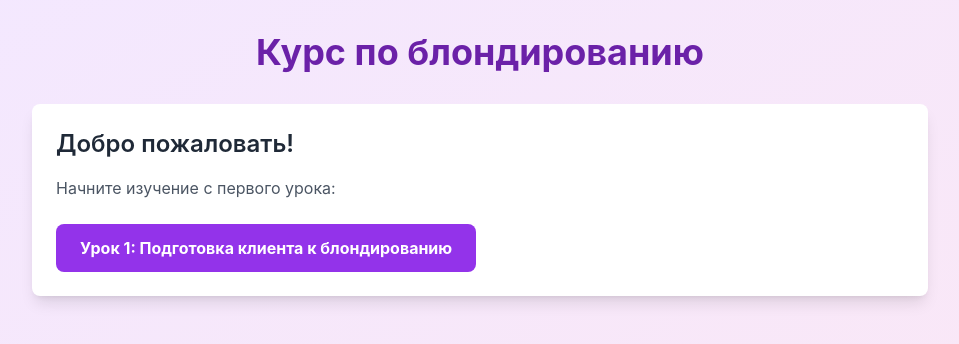
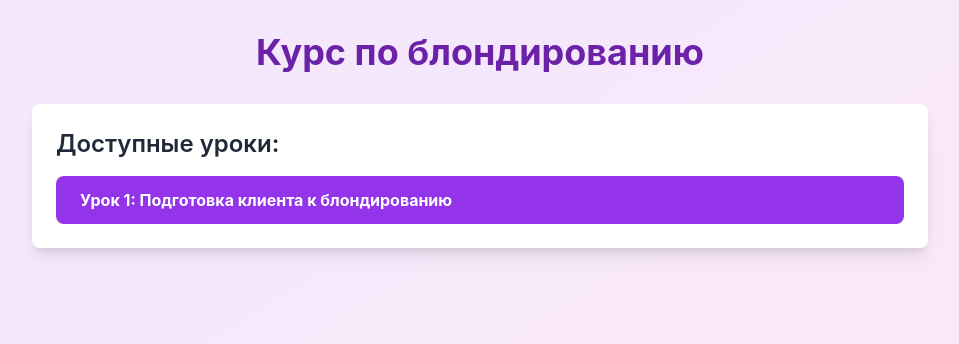
Before and after one commit to dbobkov245-source/blonding-app, a React (Vite) app: page / in a window 1280 px wide. Shown: the top 344 px of the page, without its empty margins (160-1119 px from the left). Built offline with nearby package versions, Linux system fonts and the light colour scheme.

Commit message:
Implement dynamic lesson loading and rendering
Added dynamic lesson loading from markdown files and rendered them as links.

```diff
--- a/src/Home.jsx
+++ b/src/Home.jsx
@@ -1,6 +1,39 @@
 import React from 'react';
 import { Link } from 'react-router-dom';
 
+// --- 1. АВТОМАТИЗАЦИЯ ---
+// Эта магия от Vite сканирует папку 'content/theory'
+// и загружает ВСЕ .md файлы оттуда как сырой текст.
+const lessonModules = import.meta.glob('./content/theory/*.md', {
+  eager: true, // Загрузить немедленно
+  as: 'raw',   // Импортировать как сырой текст
+});
+
+// --- 2. ОБРАБОТКА ФАЙЛОВ ---
+// Мы превращаем объект с файлами в удобный массив
+const lessons = Object.entries(lessonModules).map(([path, content]) => {
+  // path (путь) = "./content/theory/lesson-1.md"
+
+  // 2.1. Извлекаем ID урока (например, "lesson-1")
+  const lessonId = path.split('/').pop().replace('.md', '');
+
+  // 2.2. Извлекаем заголовок из .md файла (первую строку)
+  const firstLine = content.trim().split('\n')[0];
+  const title = firstLine.replace(/^#\s*/, '').trim(); // Убираем "#"
+
+  return {
+    id: lessonId,
+    title: title || lessonId, // "Урок 1: Подготовка..." или просто "lesson-1"
+    path: `/theory/${lessonId}`,
+  };
+});
+
+// 2.3. Сортируем уроки, чтобы они шли по порядку
+lessons.sort((a, b) =>
+  a.id.localeCompare(b.id, undefined, { numeric: true })
+);
+
+// --- 3. РЕНДЕРИНГ ---
 function Home() {
   return (
     <div className="min-h-screen bg-gradient-to-br from-purple-100 to-pink-100 p-8">
@@ -10,17 +43,29 @@ function Home() {
         </h1>
         <div className="bg-white rounded-lg shadow-lg p-6">
           <h2 className="text-2xl font-semibold mb-4 text-gray-800">
-            Добро пожаловать!
+            Доступные уроки:
           </h2>
-          <p className="text-gray-600 mb-6">
-            Начните изучение с первого урока:
-          </p>
-          <Link
-            to="/theory/lesson-1"
-            className="inline-block bg-purple-600 hover:bg-purple-700 text-white font-bold py-3 px-6 rounded-lg transition duration-300"
-          >
-            Урок 1: Подготовка клиента к блондированию
-          </Link>
+
+          {/* 4. Автоматически создаем список ссылок */}
+          <div className="flex flex-col space-y-4">
+            {lessons.map((lesson) => (
+              <Link
+                key={lesson.id}
+                to={lesson.path}
+                className="inline-block bg-purple-600 hover:bg-purple-700 text-white font-bold py-3 px-6 rounded-lg transition duration-300"
+              >
+                {lesson.title}
+              </Link>
+            ))}
+          </div>
+
+          {/* Сообщение, если уроки не найдены */}
+          {lessons.length === 0 && (
+            <p className="text-gray-500">
+              Новые уроки скоро появятся...
+            </p>
+          )}
+
         </div>
       </div>
     </div>
```
